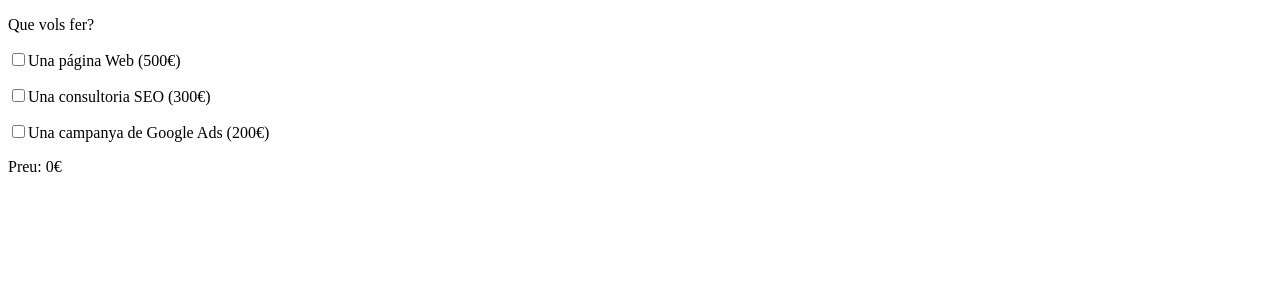
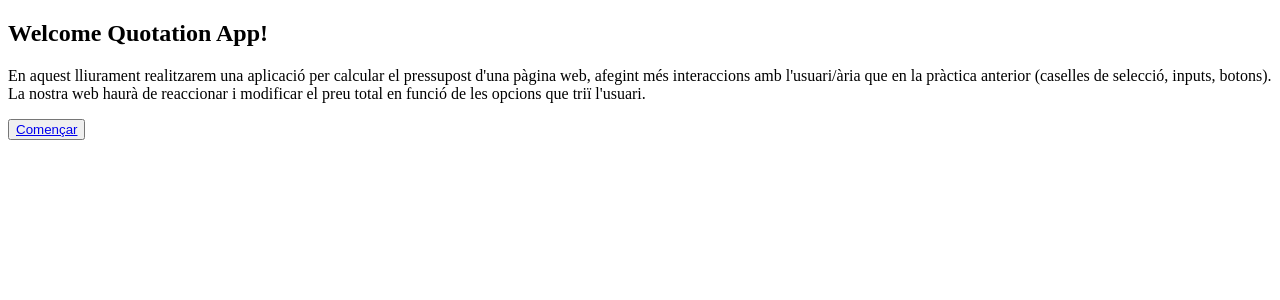
Before and after one commit to jordilop/react-sprint7, a React (Create React App) app: page / in a window 1280 px wide. Shown: the top 300 px of the page. Built offline with nearby package versions, Linux system fonts and the light colour scheme.

Commit message:
Exercici 5

```diff
--- a/package.json
+++ b/package.json
@@ -8,6 +8,7 @@
     "@testing-library/user-event": "^13.5.0",
     "react": "^18.2.0",
     "react-dom": "^18.2.0",
+    "react-router-dom": "^6.4.3",
     "react-scripts": "5.0.1",
     "styled-components": "^5.3.6",
     "web-vitals": "^2.1.4"
--- a/src/App.js
+++ b/src/App.js
@@ -1,43 +1,31 @@
-import { useEffect } from "react";
-import Panell from "./components/Panell/Panell";
-import { useLocalStorage } from "./hooks/useLocalStorage";
+import {
+  BrowserRouter as Router,
+  Routes,
+  Route,
+  Link
+} from "react-router-dom";
+import Welcome from "./components/Welcome/Welcome";
+import Quotation from "./components/Quotation/Quotation";
 
 function App() {
 
-  const [web, setWeb] = useLocalStorage("Web", 0);
-  const [seo, setSeo] = useLocalStorage("Seo", 0);
-  const [ads, setAds] = useLocalStorage("Ads", 0);
-  const [extra, setExtra] = useLocalStorage("Extra", 0);
-  const [quotation, setQuotation] = useLocalStorage("Total", 0);
-
-  useEffect(() => {
-    if (!Boolean(web)) {
-      localStorage.setItem("Pages", 0);
-      localStorage.setItem("Langs", 0);
-      localStorage.setItem("Extra", 0);
-      setExtra(0);
-    }
-    setQuotation(web + seo + ads + extra);
-  }, [web, seo, ads, extra, setExtra, setQuotation]);
-
   return (
-    <div>
-      <p>Que vols fer?</p>
-      <p>
-        <input type="checkbox" name="web" value="500" checked={Boolean(web)} onChange={event => setWeb(event.target.checked ? Number(event.target.value) : 0)} />
-        Una página Web (500€)
-      </p>
-      {web !== 0 && <Panell stateProps={[setExtra]} />}
-      <p>
-        <input type="checkbox" name="seo" value="300" checked={Boolean(seo)} onChange={event => setSeo(event.target.checked ? Number(event.target.value) : 0)} />
-        Una consultoria SEO (300€)
-      </p>
-      <p>
-        <input type="checkbox" name="ads" value="200" checked={Boolean(ads)} onChange={event => setAds(event.target.checked ? Number(event.target.value) : 0)} />
-        Una campanya de Google Ads (200€)
-      </p>
-      <p>Preu: {quotation}€</p>
-    </div>
+    <Router>
+      <Routes>
+        <Route path="*" element=
+          {
+            <div>
+              <p>Error! Pàgina no trobada!</p>
+              <button>
+                <Link to="/">Tornar a inici</Link>
+              </button>
+            </div>
+          }
+        />
+        <Route path="/quotation" element={<Quotation />} />
+        <Route path="/" element={<Welcome />} />
+      </Routes>
+    </Router>
   );
 }
 
--- /dev/null
+++ b/src/components/Quotation/Quotation.js
@@ -0,0 +1,48 @@
+import { useEffect } from "react";
+import Panell from "../Panell/Panell";
+import { useLocalStorage } from "../../hooks/useLocalStorage";
+import { Link } from "react-router-dom";
+
+function Quotation() {
+
+    const [web, setWeb] = useLocalStorage("Web", 0);
+    const [seo, setSeo] = useLocalStorage("Seo", 0);
+    const [ads, setAds] = useLocalStorage("Ads", 0);
+    const [extra, setExtra] = useLocalStorage("Extra", 0);
+    const [quotation, setQuotation] = useLocalStorage("Total", 0);
+
+    useEffect(() => {
+        if (!Boolean(web)) {
+            localStorage.setItem("Pages", 0);
+            localStorage.setItem("Langs", 0);
+            localStorage.setItem("Extra", 0);
+            setExtra(0);
+        }
+        setQuotation(web + seo + ads + extra);
+    }, [web, seo, ads, extra, setExtra, setQuotation]);
+
+    return (
+        <div>
+            <p>Que vols fer?</p>
+            <p>
+                <input type="checkbox" name="web" value="500" checked={Boolean(web)} onChange={event => setWeb(event.target.checked ? Number(event.target.value) : 0)} />
+                Una página Web (500€)
+            </p>
+            {web !== 0 && <Panell stateProps={[setExtra]} />}
+            <p>
+                <input type="checkbox" name="seo" value="300" checked={Boolean(seo)} onChange={event => setSeo(event.target.checked ? Number(event.target.value) : 0)} />
+                Una consultoria SEO (300€)
+            </p>
+            <p>
+                <input type="checkbox" name="ads" value="200" checked={Boolean(ads)} onChange={event => setAds(event.target.checked ? Number(event.target.value) : 0)} />
+                Una campanya de Google Ads (200€)
+            </p>
+            <p>Preu: {quotation}€</p>
+            <button>
+                <Link to="/">Tornar a inici</Link>
+            </button>
+        </div>
+    );
+}
+
+export default Quotation;
--- /dev/null
+++ b/src/components/Welcome/Welcome.js
@@ -0,0 +1,17 @@
+import { Link } from "react-router-dom";
+
+function Welcome() {
+    return (
+        <div>
+            <h2>Welcome Quotation App!</h2>
+            <p>
+                En aquest lliurament realitzarem una aplicació per calcular el pressupost d'una pàgina web, afegint més interaccions amb l'usuari/ària que en la pràctica anterior (caselles de selecció, inputs, botons). La nostra web haurà de reaccionar i modificar el preu total en funció de les opcions que triï l'usuari.
+            </p>
+            <button>
+                <Link to="/quotation">Començar</Link>
+            </button>
+        </div>
+    );
+}
+
+export default Welcome;
```
Also changed, not shown: 1 other file (tests, documents, lock files or other folders).
